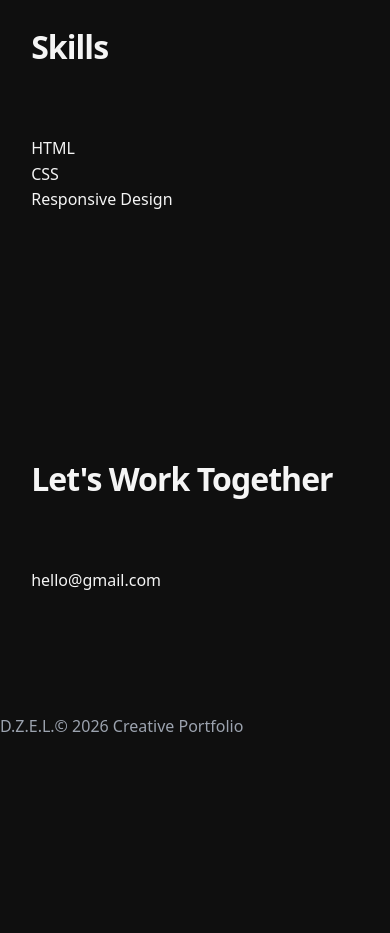
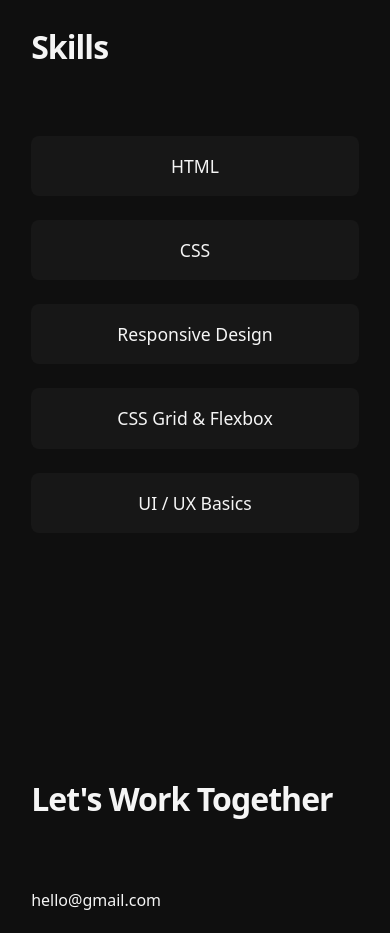
Before and after one commit to DZELhub/creative-portfolio-html-css, a plain HTML site: page index.html in a window 390 px wide. Shown: the part 2280-3213 px from the top of the page. Before the commit the page ends 3019 px from the top, so only its background shows below. Drawn offline with Linux system fonts and the light colour scheme.

Commit message:
feat: Enhance skills section and improve project interactions
- Add skills section styling with responsive grid layout
- Include new skills: CSS Grid & Flexbox, UI/UX Basics
- Add cursor pointer to project cards for better UX
- Implement hover effects for skill items
- Organize CSS with section comments for better maintainability

```diff
--- a/css/components.css
+++ b/css/components.css
@@ -1,3 +1,4 @@
+/*? ------------------ PROJECTS SECTION ------------------ */
 /*! PROJECT GRID */
 
 .projects-grid {
@@ -12,6 +13,7 @@
   position: relative;
   overflow: hidden;
   border-radius: var(--radius-md);
+  cursor: pointer;
 }
 
 /*! PROJECT IMAGE */
@@ -46,3 +48,29 @@
 .project-card:hover .overlay {
   opacity: 1;
 }
+
+/*? ------------------- SKILLS SECTION ------------------- */
+
+.skills ul {
+  display: grid;
+  grid-template-columns: repeat(auto-fit, minmax(160px, 1fr));
+  gap: 24px;
+}
+
+/*! Individual Skill Item */
+
+.skills li {
+  font-size: 1.1rem;
+  padding: 16px 20px;
+  border-radius: var(--radius-sm);
+  background: rgba(255, 255, 255, 0.03);
+  text-align: center;
+  transition: background var(--transition);
+  cursor: pointer;
+}
+
+/*! Subtle Hover Effect */
+
+.skills li:hover {
+  background: rgba(255, 255, 255, 0.08);
+}
--- a/index.html
+++ b/index.html
@@ -51,6 +51,8 @@
         <li>HTML</li>
         <li>CSS</li>
         <li>Responsive Design</li>
+        <li>CSS Grid & Flexbox</li>
+        <li>UI / UX Basics</li>
       </ul>
     </section>
     <!--//!--------------------- CONTACT --------------------- -->
```
